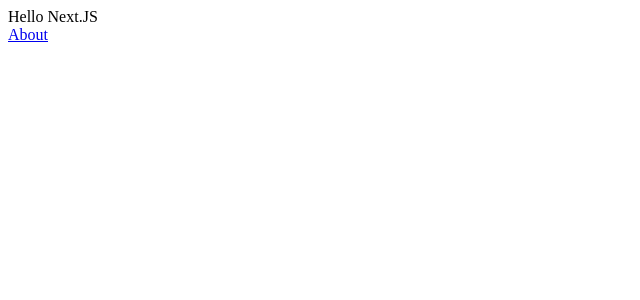
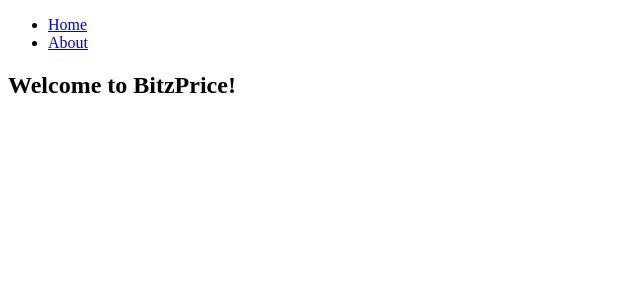
Before and after one commit to dvnnorth/nextjs-crashcourse, a Next.js app: page / in a window 1280 px wide. Shown: the top 300 px of the page, without its empty margins (0-640 px from the left). Built offline with nearby package versions, Linux system fonts and the light colour scheme.

Commit message:
Added components directory and created Navbar component. Abstracted the links into Navbar, included Navbar on each page.

```diff
--- /dev/null
+++ b/components/navbar.js
@@ -0,0 +1,14 @@
+import Link from 'next/link';
+
+const Navbar = () => (
+    <ul>
+        <li>
+            <Link href='/'><a>Home</a></Link>
+        </li>
+        <li>
+            <Link href='/about'><a>About</a></Link>
+        </li>
+    </ul>
+);
+
+export default Navbar;
--- a/pages/index.js
+++ b/pages/index.js
@@ -1,8 +1,14 @@
-import Link from 'next/link';
+import Navbar from '../components/navbar';
 
-export default () => (
-    <div>
-        <div>Hello Next.JS</div>
-        <Link href='/about'><a>About</a></Link>
-    </div>
+const Index = () => (
+    <>
+        <header>
+            <Navbar />
+        </header>
+        <section>
+            <h1>Welcome to BitzPrice!</h1>
+        </section>
+    </>
 );
+
+export default Index;
```
Also changed, not shown: pages/about.js (+15 -1 lines).
